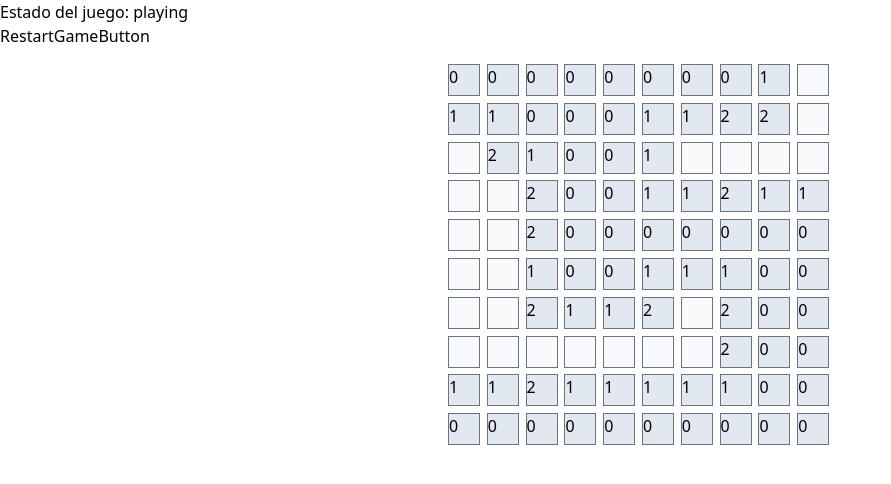
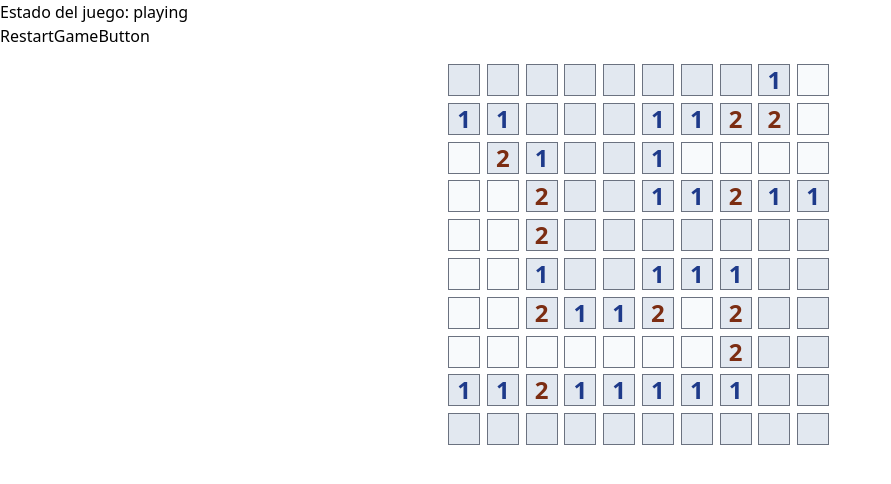
Before and after one commit to SaintSteven/minesweeper-ey, a React (Vite) app: page / in a window 1280 px wide. Both pictures are taken after a click on the element 464 px from the left and 80 px from the top of the page. Shown: the top 484 px of the page, without its empty margins (0-891 px from the left). Built offline with nearby package versions, Linux system fonts and the light colour scheme.

Commit message:
[FIX] Flag states and some refactor

```diff
--- a/src/components/Cell/Cell.jsx
+++ b/src/components/Cell/Cell.jsx
@@ -1,4 +1,5 @@
 import React from 'react'
+import CellContent from '../CellContent/CellContent'
 import { CellStates } from '../../reducers/gameState'
 import PropTypes from 'prop-types'
 
@@ -14,12 +15,19 @@ export const Cell = ({ cellState, dispatch }) => {
   console.log(cellState)
   const handleAction = e => {
     e.preventDefault()
-    if (e.type === 'click') dispatch({ type: 'DISCOVER', payload: { x: cellState.x, y: cellState.y } })
-    if (e.type === 'contextmenu') dispatch({ type: 'FLAG', payload: { x: cellState.x, y: cellState.y } })
+    if (e.type === 'click' && cellState.state === CellStates.HIDDEN) dispatch({ type: 'DISCOVER', payload: { x: cellState.x, y: cellState.y } })
+    if (e.type === 'contextmenu') {
+      if (cellState.state === CellStates.HIDDEN) {
+        dispatch({ type: 'FLAG', payload: { x: cellState.x, y: cellState.y } })
+      } else if (cellState.state === CellStates.FLAGGED) {
+        dispatch({ type: 'UNFLAG', payload: { x: cellState.x, y: cellState.y } })
+      }
+    }
   }
+
   return (
-    <div className={`${color} h-8 w-8 items-center justify-center border border-gray-500`} onContextMenu={handleAction} onClick={e => handleAction(e)}>
-      {cellState.state !== CellStates.DISCOVERED ? '' : cellState.isBomb ? '💣' : cellState.nearBombs}
+    <div className={`${color} h-8 w-8 items-center grid place-content-center border border-gray-500`} onContextMenu={handleAction} onClick={e => handleAction(e)}>
+      <CellContent cellState={cellState} />
     </div>
   )
 }
--- /dev/null
+++ b/src/components/CellContent/CellContent.jsx
@@ -0,0 +1,22 @@
+import React from 'react'
+import { CellStates } from '../../reducers/gameState'
+import PropTypes from 'prop-types'
+
+const CellContent = ({ cellState }) => {
+  if (cellState.state === CellStates.HIDDEN) return
+  if (cellState.isBomb && cellState.state === CellStates.DISCOVERED) return '💣'
+  if (cellState.state === CellStates.FLAGGED) return '🏴‍☠️'
+  if (cellState.state === CellStates.DISCOVERED) {
+    let textColor = 'text-transparent'
+    if (cellState.nearBombs === 1) textColor = 'text-blue-900'
+    if (cellState.nearBombs === 2) textColor = 'text-orange-900'
+    if (cellState.nearBombs >= 3) textColor = 'text-red-900'
+    return <p className={`${textColor} font-bold text-2xl`}>{cellState.nearBombs}</p>
+  }
+}
+
+CellContent.propTypes = {
+  cellState: PropTypes.object
+}
+
+export default CellContent
--- a/src/reducers/gameState.js
+++ b/src/reducers/gameState.js
@@ -19,13 +19,9 @@ const increaseNearCellsBombs = (state, x, y) => {
   const maxX = Math.min(state.size - 1, x + 1)
   const minY = Math.max(0, y - 1)
   const maxY = Math.min(state.size - 1, y + 1)
-  console.log('Bomba en: ' + x, y)
-  console.log('minx: ' + minX, minY, maxX, maxY)
   for (let i = minX; i <= maxX; i++) {
     for (let j = minY; j <= maxY; j++) {
-      /* if (!board[i][j].isBomb) */
       state.board[i][j].nearBombs = state.board[i][j].nearBombs + 1
-      console.log('Bombas: ' + state.board[i][j].nearBombs)
     }
   }
 }
@@ -35,14 +31,11 @@ const discoveringSafePlaces = (state, x, y) => {
   if (state.board[x][y].state !== CellStates.HIDDEN) return
   state.board[x][y].state = CellStates.DISCOVERED
   if (state.board[x][y].nearBombs !== 0) return
-  discoveringSafePlaces(state, x - 1, y)
-  discoveringSafePlaces(state, x + 1, y)
-  discoveringSafePlaces(state, x, y - 1)
-  discoveringSafePlaces(state, x, y + 1)
-  discoveringSafePlaces(state, x - 1, y - 1)
-  discoveringSafePlaces(state, x + 1, y + 1)
-  discoveringSafePlaces(state, x + 1, y - 1)
-  discoveringSafePlaces(state, x - 1, y + 1)
+  for (let _x = x - 1; _x <= x + 1; _x++) {
+    for (let _y = y - 1; _y <= y + 1; _y++) {
+      discoveringSafePlaces(state, _x, _y)
+    }
+  }
 }
 
 const generateBombs = (state) => {
@@ -79,6 +72,7 @@ export const CellStates = {
 }
 
 export const reducer = (state, action) => {
+  if (action.type !== 'RESTART' && state.state === 'lost') return state
   let newState = { ...state }
   switch (action.type) {
     case 'DISCOVER': {
@@ -86,7 +80,6 @@ export const reducer = (state, action) => {
       discoveringSafePlaces(state, x, y)
       newState.board[x][y] = { ...state.board[x][y], state: CellStates.DISCOVERED }
       checkWinConditions(newState)
-      // TODO DESCUBRIR OTROS LUGARES SIN BOMBAS ( 0 )
       break
     }
     case 'FLAG': {
@@ -98,16 +91,27 @@ export const reducer = (state, action) => {
       newState = createInitialGameState(newState.size)
       break
     }
+    case 'UNFLAG': {
+      const { x, y } = action.payload
+      newState.board[x][y] = { ...state.board[x][y], state: CellStates.HIDDEN }
+      break
+    }
   }
   return newState
 }
 
+const discoverBoard = (gameState) => {
+  gameState.board.flat().forEach(cell => {
+    if (cell.isBomb) cell.state = CellStates.DISCOVERED
+  })
+}
+
 const checkWinConditions = (gameState) => {
-  // recorrer array. Si una cell tiene Discovered and bomb se pierde.
   gameState.state = 'win'
   gameState.board.flat().forEach(cell => {
     if (cell.state === CellStates.DISCOVERED && cell.isBomb) {
       gameState.state = 'lost'
+      discoverBoard(gameState)
     } else if (gameState.state !== 'lost' && cell.state === CellStates.HIDDEN && !cell.isBomb) {
       gameState.state = 'playing'
     }
```
